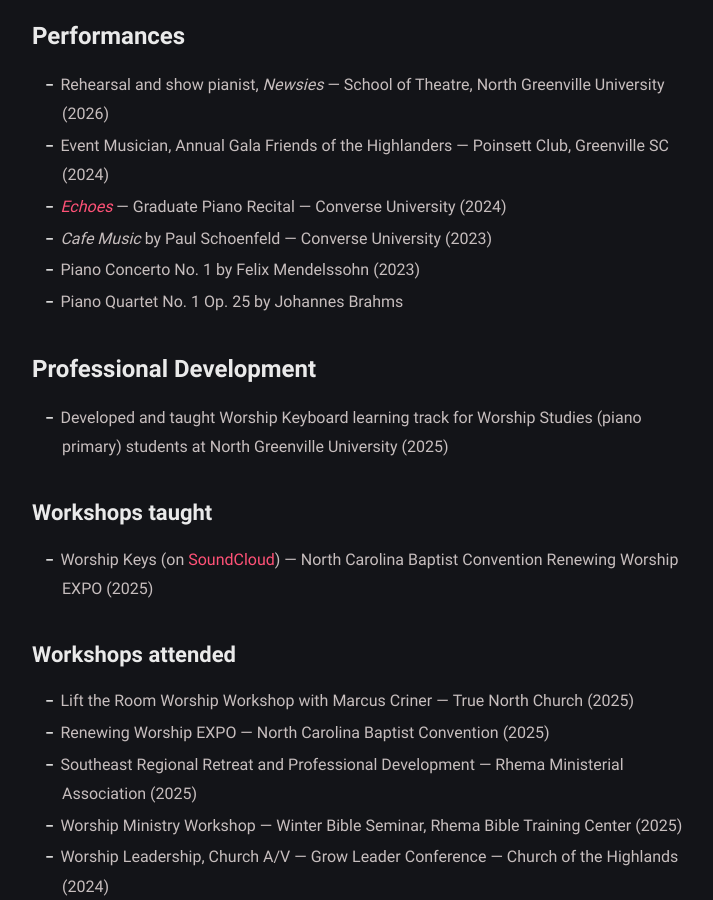
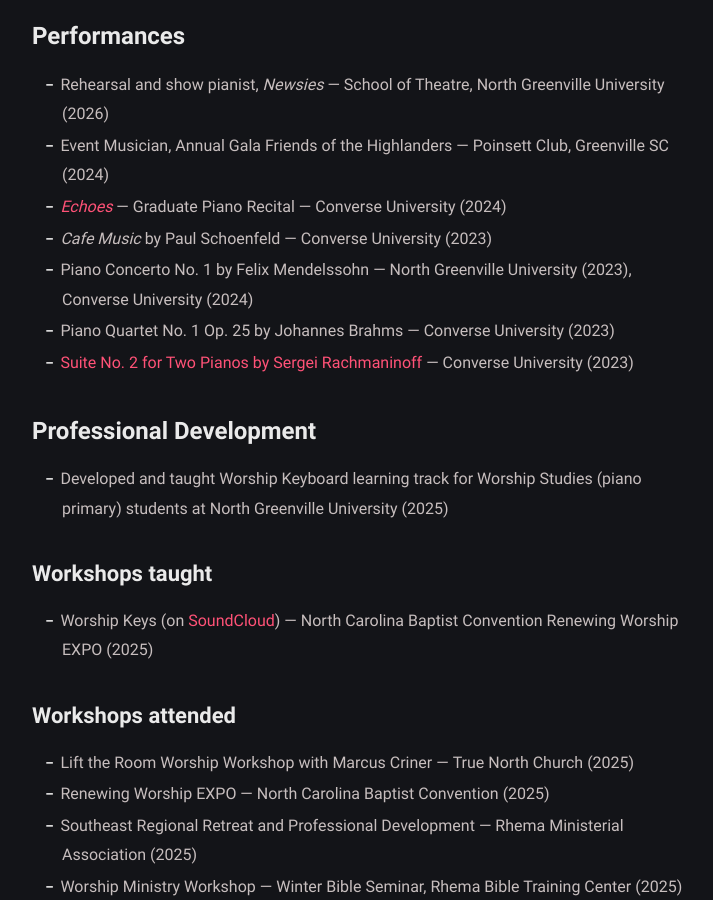
Before and after one commit to atrial-albumen/atrial-albumen.github.io, a Jekyll site: the page built from resume.md, in a window 1280 px wide and 900 px high, scrolled down 302 px. Shown: the whole window, without its empty margins (278-991 px from the left). Built offline with Jekyll 4.4.1, drawn with Linux system fonts in a browser that asks for light colours.

Commit message:
Update resume.md

```diff
--- a/resume.md
+++ b/resume.md
@@ -10,8 +10,9 @@
 * Event Musician, Annual Gala Friends of the Highlanders — Poinsett Club, Greenville SC (2024)
 * *[Echoes](http://www.jonahlosh.com/graduate-piano-recital)* — Graduate Piano Recital — Converse University (2024)
 * *Cafe Music* by Paul Schoenfeld — Converse University (2023)
-* Piano Concerto No. 1 by Felix Mendelssohn (2023)
-* Piano Quartet No. 1 Op. 25 by Johannes Brahms
+* Piano Concerto No. 1 by Felix Mendelssohn — North Greenville University (2023), Converse University (2024)
+* Piano Quartet No. 1 Op. 25 by Johannes Brahms — Converse University (2023)
+* [Suite No. 2 for Two Pianos by Sergei Rachmaninoff](https://youtu.be/R8Ipowo4LfE) — Converse University (2023)
 
 # Professional Development
 * Developed and taught Worship Keyboard learning track for Worship Studies (piano primary) students at North Greenville University (2025)
```
